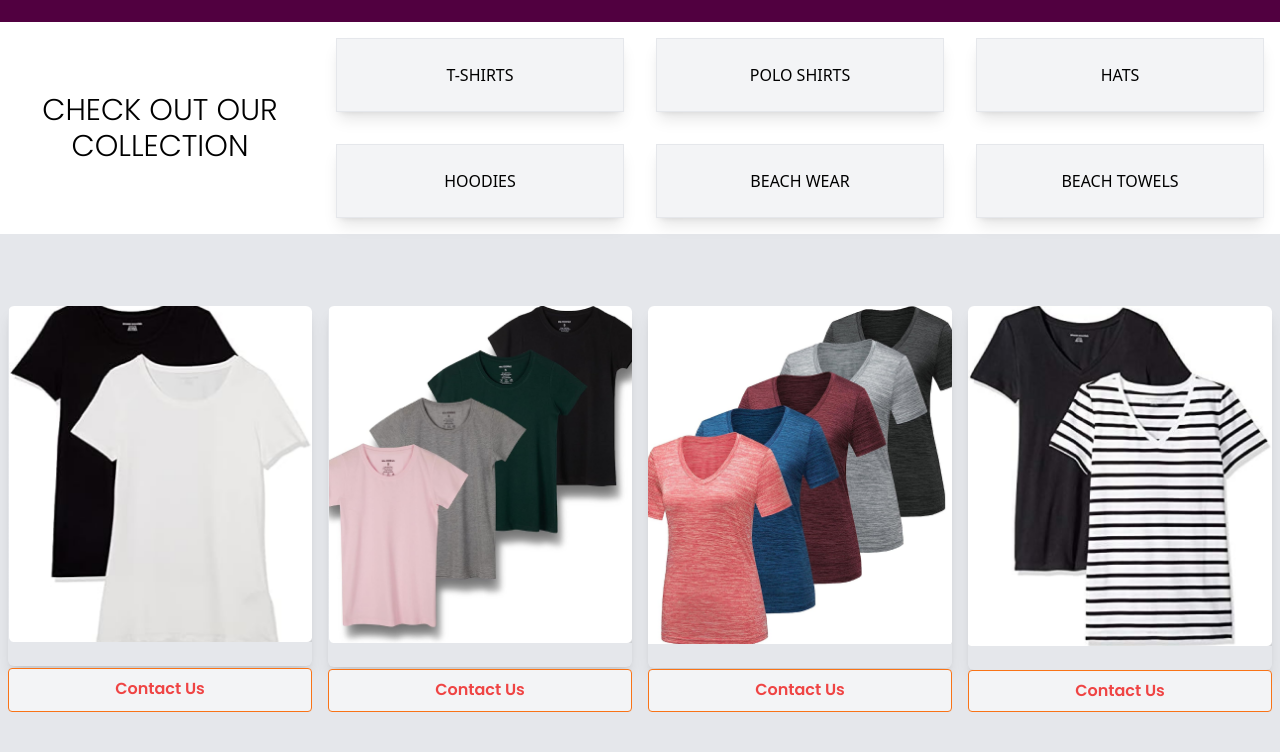
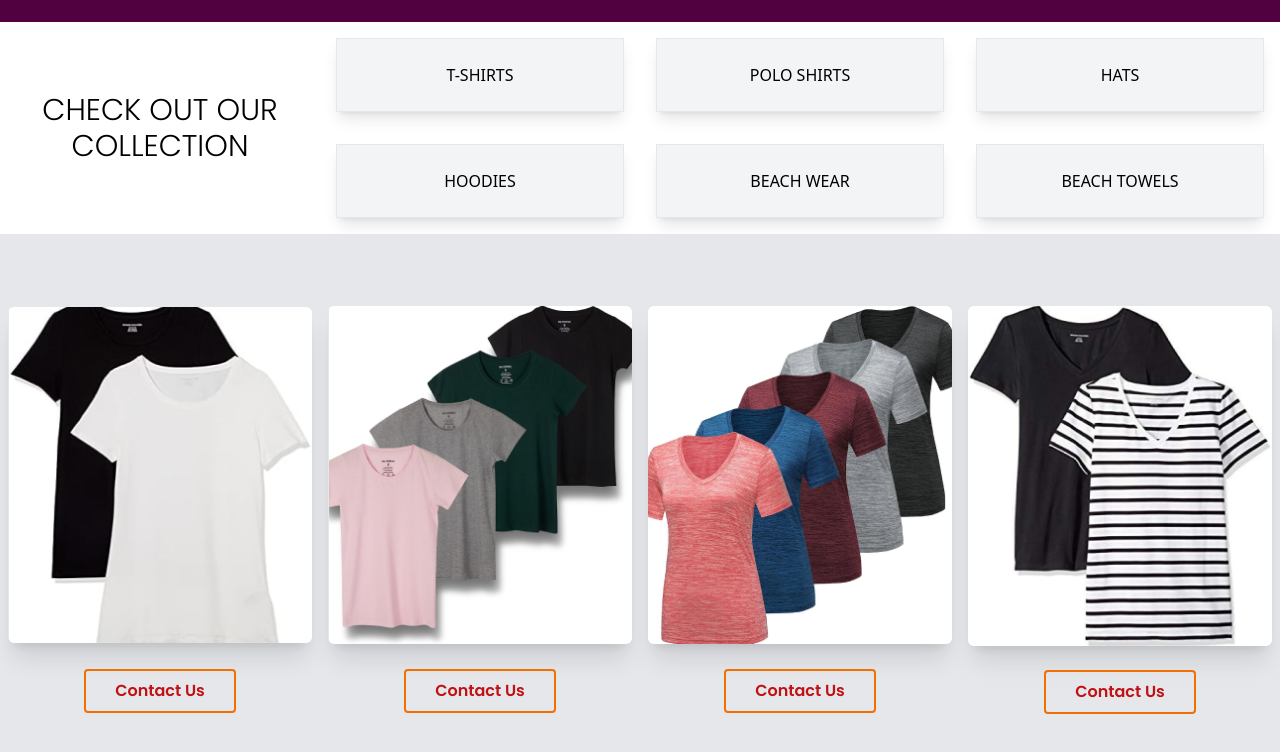
Before and after one commit to Ibanez-Co/leomSuppliers, a Next.js app in the folder leom-suppliers/: page / in a window 1280 px wide. Shown: the part 706-1458 px from the top of the page. Built offline with nearby package versions, Linux system fonts and the light colour scheme.

Commit message:
everything works except the contact us buttons

```diff
--- a/leom-suppliers/components/ProductPanel.tsx
+++ b/leom-suppliers/components/ProductPanel.tsx
@@ -1,7 +1,9 @@
 import { products } from '../constants/products';
+import { useState } from 'react';
 
 const ProductPanel =() => {
-  let id=0;
+  const [picture, setPicture] = useState('0')
+
   return(
     <>
       <div>
@@ -11,7 +13,12 @@ const ProductPanel =() => {
             <ul className='grid grid-cols-3'>
               {products.map((product) => (
                 <li key={product.id} className='grid grid-col-span-1 grid-row-span-1'>
-                  <button className='border py-6 bg-gray-100 shadow-lg m-4'>{product.name}</button>
+                  <button
+                  className='border py-6 bg-gray-100 shadow-lg m-4'
+                  onClick={(e)=>{setPicture(`${product.id}`)}}
+                  >
+                    {product.name}
+                    </button>
                 </li>
               ))}
             </ul>
@@ -19,10 +26,10 @@ const ProductPanel =() => {
         </div>
         <div className=' bg-gray-200 flex items-center justify-center py-16'>
           <ul className='grid grid-cols-4 grid-rows-2'>
-            {products[id].values.map((productImage) => (
-              <li key={productImage.id} className='grid p-2'>
-                <img src={productImage.image} className='col-span-1 shadow-lg rounded-md pb-6'/>
-                <button className='grid bg-gray-100 text-red-500 font-bold py-2 px-12 border border-orange-500 rounded'>Contact Us</button>
+            {products[parseInt(picture)].values.map((productImage) => (
+              <li key={productImage.id} className='grid p-2 place-items-center'>
+                <img src={productImage.image} className='col-span-1 shadow-xl rounded-md mb-6'/>
+                <button className='grid font-bold py-2 px-2 rounded button-yellow'>Contact Us</button>
               </li>
             ))}
           </ul>
--- a/leom-suppliers/styles/globals.css
+++ b/leom-suppliers/styles/globals.css
@@ -23,6 +23,13 @@ a {
   background-color: #FCFCFC;
 }
 
+.button-yellow {
+  color: #C01114;
+  border: 2px solid #F26F02;
+  width: 50%;
+}
+
+
 @font-face {
   font-family: 'Montserrat';
   src: url('../public/static/Montserrat-Black.ttf');
```
